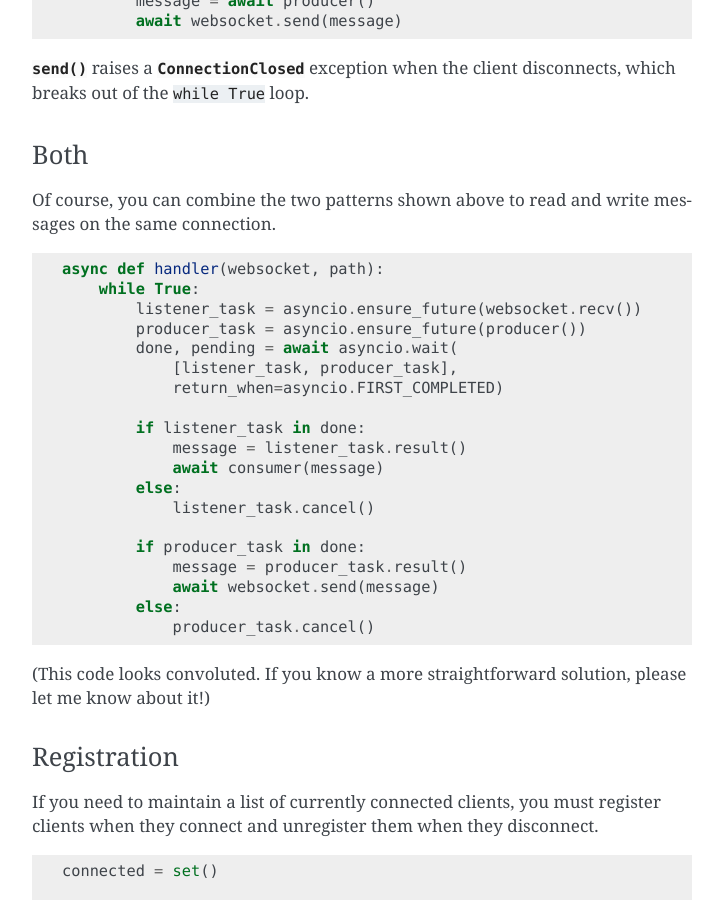
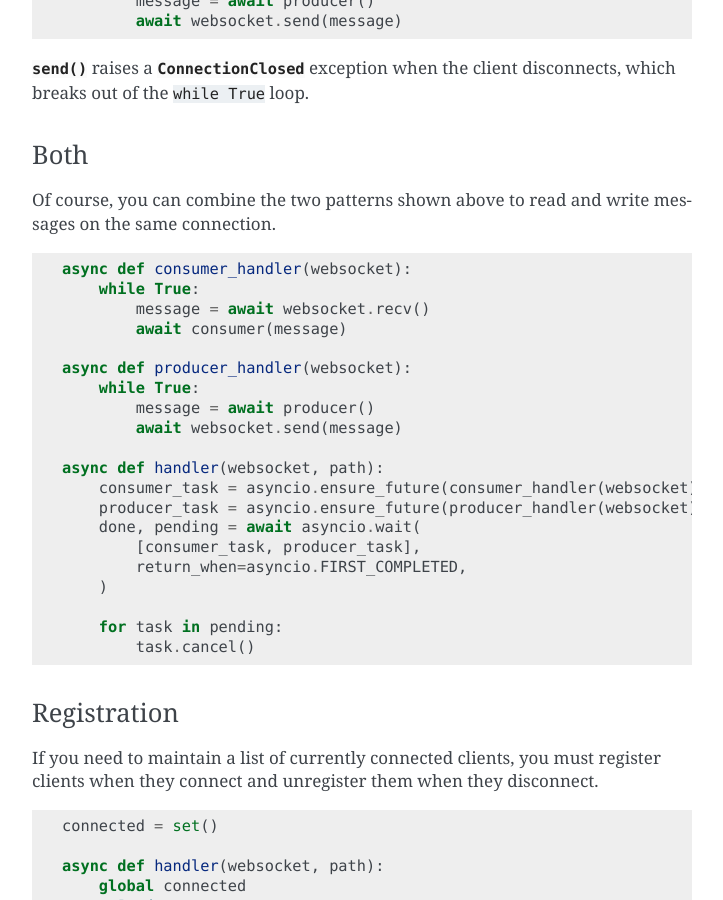
Before and after one commit to python-websockets/websockets, a Sphinx documentation site: the page built from docs/intro.rst, in a window 1280 px wide and 900 px high, scrolled down 2022 px. Shown: the whole window, without its empty margins (388-1111 px from the left). Built offline with Sphinx 7.4.7, drawn with Linux system fonts in a browser that asks for light colours.

Commit message:
Improve getting started for -both- case (#144)
* Improve getting started for -both- case

* Minor tweaks.

```diff
--- a/docs/intro.rst
+++ b/docs/intro.rst
@@ -90,28 +90,26 @@ messages on the same connection.
 
 ::
 
+    async def consumer_handler(websocket):
+        while True:
+            message = await websocket.recv()
+            await consumer(message)
+
+    async def producer_handler(websocket):
+        while True:
+            message = await producer()
+            await websocket.send(message)
+
     async def handler(websocket, path):
-        while True:
-            listener_task = asyncio.ensure_future(websocket.recv())
-            producer_task = asyncio.ensure_future(producer())
-            done, pending = await asyncio.wait(
-                [listener_task, producer_task],
-                return_when=asyncio.FIRST_COMPLETED)
+        consumer_task = asyncio.ensure_future(consumer_handler(websocket))
+        producer_task = asyncio.ensure_future(producer_handler(websocket))
+        done, pending = await asyncio.wait(
+            [consumer_task, producer_task],
+            return_when=asyncio.FIRST_COMPLETED,
+        )
 
-            if listener_task in done:
-                message = listener_task.result()
-                await consumer(message)
-            else:
-                listener_task.cancel()
-
-            if producer_task in done:
-                message = producer_task.result()
-                await websocket.send(message)
-            else:
-                producer_task.cancel()
-
-(This code looks convoluted. If you know a more straightforward solution,
-please let me know about it!)
+        for task in pending:
+            task.cancel()
 
 Registration
 ............
```
